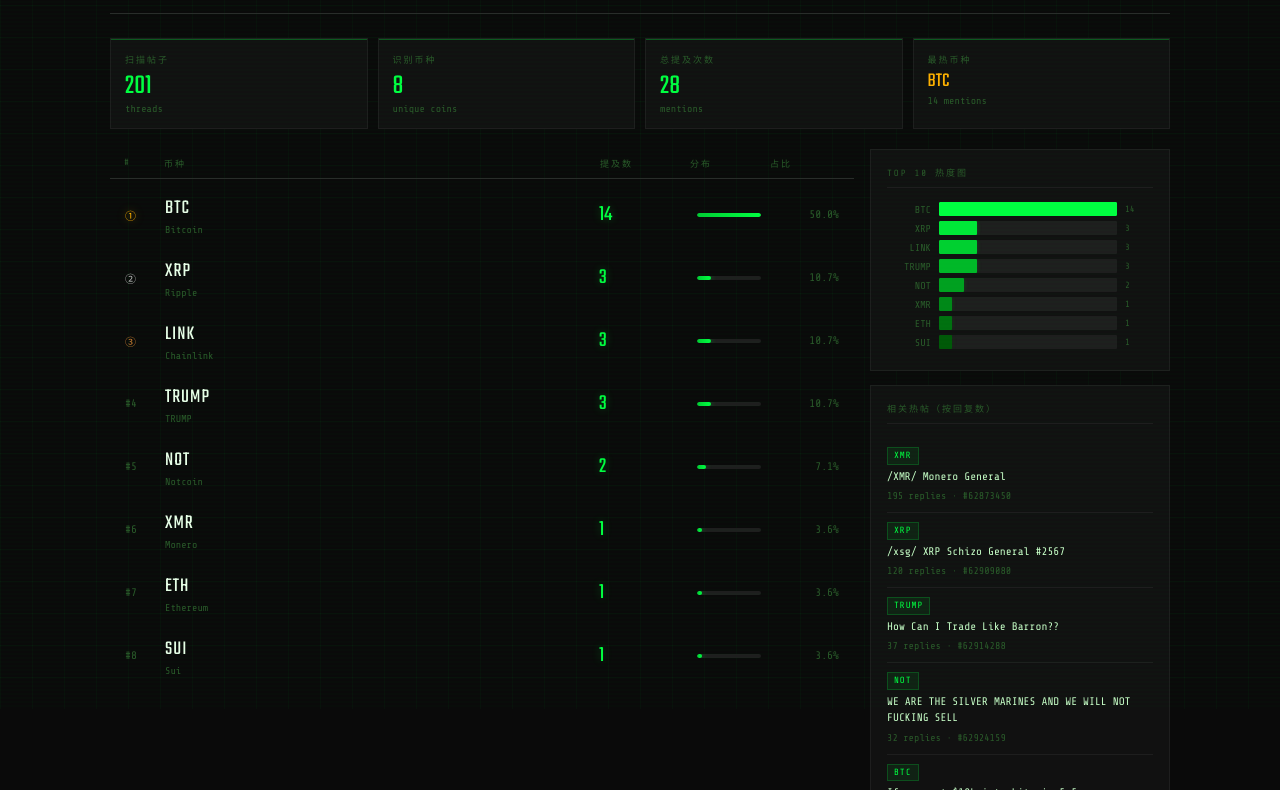
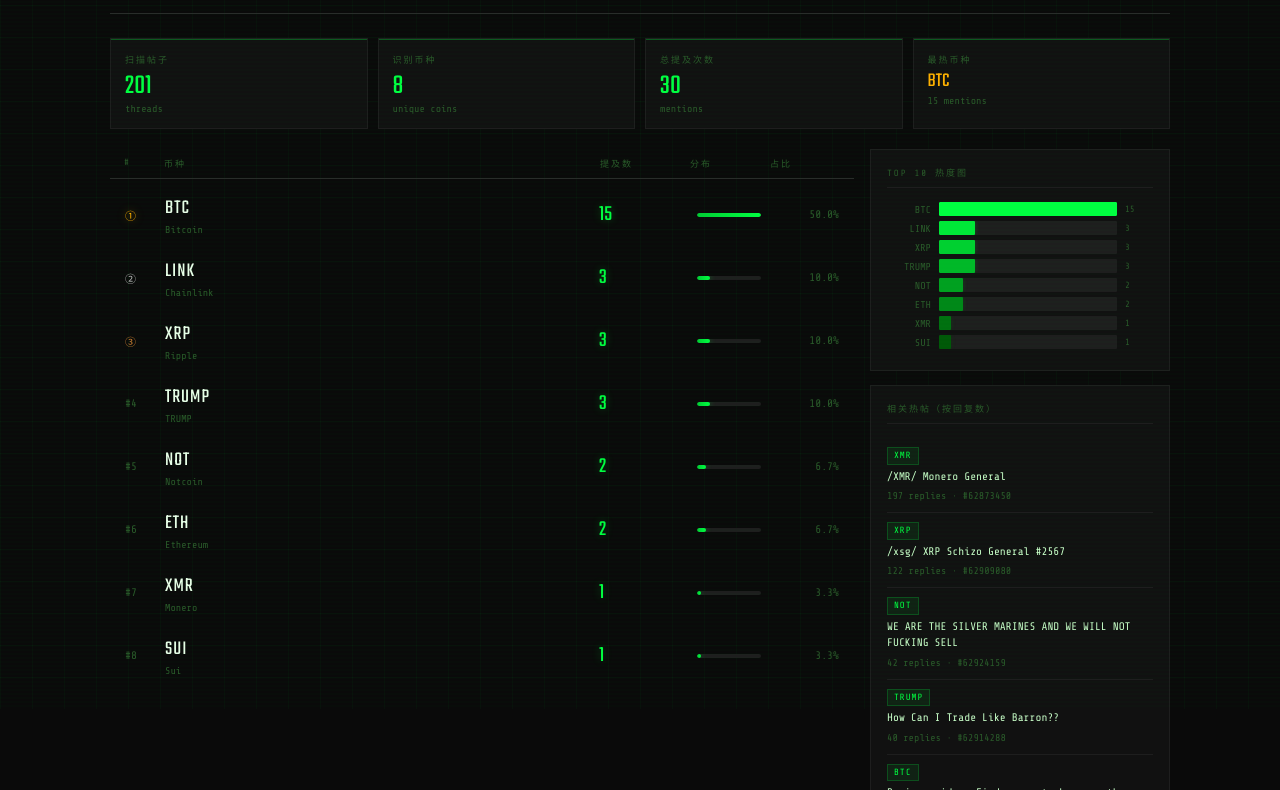
Before and after one commit to ForBTM/biz-tracker, a plain HTML site: page index.html in a window 1280 px wide. Shown: the part 91-881 px from the top of the page. Drawn offline with nearby package versions, Linux system fonts and the light colour scheme.

Commit message:
📊 update report 2026-11-19 03:07 UTC

```diff
--- a/index.html
+++ b/index.html
@@ -3,7 +3,7 @@
 <head>
 <meta charset="UTF-8">
 <meta name="viewport" content="width=device-width,initial-scale=1.0">
-<title>/biz/ Crypto Tracker · 2026-11-18 21:46:58</title>
+<title>/biz/ Crypto Tracker · 2026-11-19 03:07:08</title>
 <style>
 @import url('https://fonts.googleapis.com/css2?family=Share+Tech+Mono&family=Teko:wght@300;400;500&display=swap');
 :root{--bg:#0a0a0a;--panel:#111;--border:#1e1e1e;--border2:#2a2a2a;--green:#00ff41;--green2:#00cc33;--amber:#ffb000;--red:#ff3030;--text:#c8ffc8;--muted:#2a5a2a;--white:#e8ffe8;}
@@ -68,7 +68,7 @@ header{border-bottom:1px solid var(--border2);padding-bottom:18px;margin-bottom:
       <div class="subtitle">4chan /biz/ · 加密货币提及频率</div>
     </div>
     <div class="meta">
-      生成时间：<strong>2026-11-18 21:46:58</strong><br>
+      生成时间：<strong>2026-11-19 03:07:08</strong><br>
       数据来源：4chan /biz/ catalog<br>
       扫描帖子：<strong>201</strong> 个
     </div>
@@ -77,8 +77,8 @@ header{border-bottom:1px solid var(--border2);padding-bottom:18px;margin-bottom:
   <div class="stats-row">
     <div class="sc"><div class="sl">扫描帖子</div><div class="sv">201</div><div class="ss">threads</div></div>
     <div class="sc"><div class="sl">识别币种</div><div class="sv">8</div><div class="ss">unique coins</div></div>
-    <div class="sc"><div class="sl">总提及次数</div><div class="sv">28</div><div class="ss">mentions</div></div>
-    <div class="sc"><div class="sl">最热币种</div><div class="sv amber">BTC</div><div class="ss">14 mentions</div></div>
+    <div class="sc"><div class="sl">总提及次数</div><div class="sv">30</div><div class="ss">mentions</div></div>
+    <div class="sc"><div class="sl">最热币种</div><div class="sv amber">BTC</div><div class="ss">15 mentions</div></div>
   </div>
 
   <div class="main-layout">
@@ -95,7 +95,7 @@ header{border-bottom:1px solid var(--border2);padding-bottom:18px;margin-bottom:
               <div class="coin-full">Bitcoin</div>
             </div>
           </div>
-          <div class="coin-count">14</div>
+          <div class="coin-count">15</div>
           <div class="coin-bar-wrap">
             <div class="coin-bar-bg"><div class="coin-bar" style="width:100.0%"></div></div>
           </div>
@@ -105,29 +105,29 @@ header{border-bottom:1px solid var(--border2);padding-bottom:18px;margin-bottom:
           <div class="rank top2">②</div>
           <div class="coin-name">
             <div>
+              <div class="coin-symbol">LINK</div>
+              <div class="coin-full">Chainlink</div>
+            </div>
+          </div>
+          <div class="coin-count">3</div>
+          <div class="coin-bar-wrap">
+            <div class="coin-bar-bg"><div class="coin-bar" style="width:20.0%"></div></div>
+          </div>
+          <div class="coin-pct">10.0%</div>
+        </div>
+        <div class="coin-row" style="animation-delay:0.06s">
+          <div class="rank top3">③</div>
+          <div class="coin-name">
+            <div>
               <div class="coin-symbol">XRP</div>
               <div class="coin-full">Ripple</div>
             </div>
           </div>
           <div class="coin-count">3</div>
           <div class="coin-bar-wrap">
-            <div class="coin-bar-bg"><div class="coin-bar" style="width:21.4%"></div></div>
+            <div class="coin-bar-bg"><div class="coin-bar" style="width:20.0%"></div></div>
           </div>
-          <div class="coin-pct">10.7%</div>
-        </div>
-        <div class="coin-row" style="animation-delay:0.06s">
-          <div class="rank top3">③</div>
-          <div class="coin-name">
-            <div>
-              <div class="coin-symbol">LINK</div>
-              <div class="coin-full">Chainlink</div>
-            </div>
-          </div>
-          <div class="coin-count">3</div>
-          <div class="coin-bar-wrap">
-            <div class="coin-bar-bg"><div class="coin-bar" style="width:21.4%"></div></div>
-          </div>
-          <div class="coin-pct">10.7%</div>
+          <div class="coin-pct">10.0%</div>
         </div>
         <div class="coin-row" style="animation-delay:0.09s">
           <div class="rank ">#4</div>
@@ -139,9 +139,9 @@ header{border-bottom:1px solid var(--border2);padding-bottom:18px;margin-bottom:
           </div>
           <div class="coin-count">3</div>
           <div class="coin-bar-wrap">
-            <div class="coin-bar-bg"><div class="coin-bar" style="width:21.4%"></div></div>
+            <div class="coin-bar-bg"><div class="coin-bar" style="width:20.0%"></div></div>
           </div>
-          <div class="coin-pct">10.7%</div>
+          <div class="coin-pct">10.0%</div>
         </div>
         <div class="coin-row" style="animation-delay:0.12s">
           <div class="rank ">#5</div>
@@ -153,12 +153,26 @@ header{border-bottom:1px solid var(--border2);padding-bottom:18px;margin-bottom:
           </div>
           <div class="coin-count">2</div>
           <div class="coin-bar-wrap">
-            <div class="coin-bar-bg"><div class="coin-bar" style="width:14.3%"></div></div>
+            <div class="coin-bar-bg"><div class="coin-bar" style="width:13.3%"></div></div>
           </div>
-          <div class="coin-pct">7.1%</div>
+          <div class="coin-pct">6.7%</div>
         </div>
         <div class="coin-row" style="animation-delay:0.15s">
           <div class="rank ">#6</div>
+          <div class="coin-name">
+            <div>
+              <div class="coin-symbol">ETH</div>
+              <div class="coin-full">Ethereum</div>
+            </div>
+          </div>
+          <div class="coin-count">2</div>
+          <div class="coin-bar-wrap">
+            <div class="coin-bar-bg"><div class="coin-bar" style="width:13.3%"></div></div>
+          </div>
+          <div class="coin-pct">6.7%</div>
+        </div>
+        <div class="coin-row" style="animation-delay:0.18s">
+          <div class="rank ">#7</div>
           <div class="coin-name">
             <div>
               <div class="coin-symbol">XMR</div>
@@ -167,23 +181,9 @@ header{border-bottom:1px solid var(--border2);padding-bottom:18px;margin-bottom:
           </div>
           <div class="coin-count">1</div>
           <div class="coin-bar-wrap">
-            <div class="coin-bar-bg"><div class="coin-bar" style="width:7.1%"></div></div>
+            <div class="coin-bar-bg"><div class="coin-bar" style="width:6.7%"></div></div>
           </div>
-          <div class="coin-pct">3.6%</div>
-        </div>
-        <div class="coin-row" style="animation-delay:0.18s">
-          <div class="rank ">#7</div>
-          <div class="coin-name">
-            <div>
-              <div class="coin-symbol">ETH</div>
-              <div class="coin-full">Ethereum</div>
-            </div>
-          </div>
-          <div class="coin-count">1</div>
-          <div class="coin-bar-wrap">
-            <div class="coin-bar-bg"><div class="coin-bar" style="width:7.1%"></div></div>
-          </div>
-          <div class="coin-pct">3.6%</div>
+          <div class="coin-pct">3.3%</div>
         </div>
         <div class="coin-row" style="animation-delay:0.21s">
           <div class="rank ">#8</div>
@@ -195,9 +195,9 @@ header{border-bottom:1px solid var(--border2);padding-bottom:18px;margin-bottom:
           </div>
           <div class="coin-count">1</div>
           <div class="coin-bar-wrap">
-            <div class="coin-bar-bg"><div class="coin-bar" style="width:7.1%"></div></div>
+            <div class="coin-bar-bg"><div class="coin-bar" style="width:6.7%"></div></div>
           </div>
-          <div class="coin-pct">3.6%</div>
+          <div class="coin-pct">3.3%</div>
         </div>
     </div>
     <div class="sidebar">
@@ -209,54 +209,54 @@ header{border-bottom:1px solid var(--border2);padding-bottom:18px;margin-bottom:
           <div class="hm-bar">
             <div class="hm-fill" style="width:100.0%;background:#00ff41;box-shadow:0 0 4px #00ff4140"></div>
           </div>
-          <div class="hm-count">14</div>
+          <div class="hm-count">15</div>
+        </div>
+        <div class="hm-row">
+          <div class="hm-label">LINK</div>
+          <div class="hm-bar">
+            <div class="hm-fill" style="width:20.0%;background:#00e838;box-shadow:0 0 4px #00e83840"></div>
+          </div>
+          <div class="hm-count">3</div>
         </div>
         <div class="hm-row">
           <div class="hm-label">XRP</div>
           <div class="hm-bar">
-            <div class="hm-fill" style="width:21.4%;background:#00e838;box-shadow:0 0 4px #00e83840"></div>
-          </div>
-          <div class="hm-count">3</div>
-        </div>
-        <div class="hm-row">
-          <div class="hm-label">LINK</div>
-          <div class="hm-bar">
-            <div class="hm-fill" style="width:21.4%;background:#00d030;box-shadow:0 0 4px #00d03040"></div>
+            <div class="hm-fill" style="width:20.0%;background:#00d030;box-shadow:0 0 4px #00d03040"></div>
           </div>
           <div class="hm-count">3</div>
         </div>
         <div class="hm-row">
           <div class="hm-label">TRUMP</div>
           <div class="hm-bar">
-            <div class="hm-fill" style="width:21.4%;background:#00b828;box-shadow:0 0 4px #00b82840"></div>
+            <div class="hm-fill" style="width:20.0%;background:#00b828;box-shadow:0 0 4px #00b82840"></div>
           </div>
           <div class="hm-count">3</div>
         </div>
         <div class="hm-row">
           <div class="hm-label">NOT</div>
           <div class="hm-bar">
-            <div class="hm-fill" style="width:14.3%;background:#00a020;box-shadow:0 0 4px #00a02040"></div>
+            <div class="hm-fill" style="width:13.3%;background:#00a020;box-shadow:0 0 4px #00a02040"></div>
+          </div>
+          <div class="hm-count">2</div>
+        </div>
+        <div class="hm-row">
+          <div class="hm-label">ETH</div>
+          <div class="hm-bar">
+            <div class="hm-fill" style="width:13.3%;background:#008818;box-shadow:0 0 4px #00881840"></div>
           </div>
           <div class="hm-count">2</div>
         </div>
         <div class="hm-row">
           <div class="hm-label">XMR</div>
           <div class="hm-bar">
-            <div class="hm-fill" style="width:7.1%;background:#008818;box-shadow:0 0 4px #00881840"></div>
-          </div>
-          <div class="hm-count">1</div>
-        </div>
-        <div class="hm-row">
-          <div class="hm-label">ETH</div>
-          <div class="hm-bar">
-            <div class="hm-fill" style="width:7.1%;background:#007010;box-shadow:0 0 4px #00701040"></div>
+            <div class="hm-fill" style="width:6.7%;background:#007010;box-shadow:0 0 4px #00701040"></div>
           </div>
           <div class="hm-count">1</div>
         </div>
         <div class="hm-row">
           <div class="hm-label">SUI</div>
           <div class="hm-bar">
-            <div class="hm-fill" style="width:7.1%;background:#005808;box-shadow:0 0 4px #00580840"></div>
+            <div class="hm-fill" style="width:6.7%;background:#005808;box-shadow:0 0 4px #00580840"></div>
           </div>
           <div class="hm-count">1</div>
         </div></div>
@@ -269,28 +269,35 @@ header{border-bottom:1px solid var(--border2);padding-bottom:18px;margin-bottom:
           <div class="th-sub">
             <a href="https://boards.4chan.org/biz/thread/62873450" target="_blank">/XMR/ Monero General</a>
           </div>
-          <div class="th-meta">195 replies · #62873450</div>
+          <div class="th-meta">197 replies · #62873450</div>
         </div>
         <div class="thread-item">
           <div class="th-coins"><span class="th-tag">XRP</span></div>
           <div class="th-sub">
             <a href="https://boards.4chan.org/biz/thread/62909080" target="_blank">/xsg/ XRP Schizo General #2567</a>
           </div>
-          <div class="th-meta">120 replies · #62909080</div>
+          <div class="th-meta">122 replies · #62909080</div>
+        </div>
+        <div class="thread-item">
+          <div class="th-coins"><span class="th-tag">NOT</span></div>
+          <div class="th-sub">
+            <a href="https://boards.4chan.org/biz/thread/62924159" target="_blank">WE ARE THE SILVER MARINES AND WE WILL NOT FUCKING SELL</a>
+          </div>
+          <div class="th-meta">42 replies · #62924159</div>
         </div>
         <div class="thread-item">
           <div class="th-coins"><span class="th-tag">TRUMP</span></div>
           <div class="th-sub">
             <a href="https://boards.4chan.org/biz/thread/62914288" target="_blank">How Can I Trade Like Barron??</a>
           </div>
-          <div class="th-meta">37 replies · #62914288</div>
+          <div class="th-meta">40 replies · #62914288</div>
         </div>
         <div class="thread-item">
-          <div class="th-coins"><span class="th-tag">NOT</span></div>
+          <div class="th-coins"><span class="th-tag">BTC</span></div>
           <div class="th-sub">
-            <a href="https://boards.4chan.org/biz/thread/62924159" target="_blank">WE ARE THE SILVER MARINES AND WE WILL NOT FUCKING SELL</a>
+            <a href="https://boards.4chan.org/biz/thread/62920289" target="_blank">Business idea: Find a way to harness the energy of people who go out o</a>
           </div>
-          <div class="th-meta">32 replies · #62924159</div>
+          <div class="th-meta">25 replies · #62920289</div>
         </div>
         <div class="thread-item">
           <div class="th-coins"><span class="th-tag">BTC</span></div>
@@ -318,14 +325,7 @@ header{border-bottom:1px solid var(--border2);padding-bottom:18px;margin-bottom:
           <div class="th-sub">
             <a href="https://boards.4chan.org/biz/thread/62919544" target="_blank">TEXTBOOK DEAD CAT BOUNCE</a>
           </div>
-          <div class="th-meta">17 replies · #62919544</div>
-        </div>
-        <div class="thread-item">
-          <div class="th-coins"><span class="th-tag">BTC</span></div>
-          <div class="th-sub">
-            <a href="https://boards.4chan.org/biz/thread/62920289" target="_blank">Business idea: Find a way to harness the energy of people who go out o</a>
-          </div>
-          <div class="th-meta">15 replies · #62920289</div>
+          <div class="th-meta">19 replies · #62919544</div>
         </div>
         <div class="thread-item">
           <div class="th-coins"><span class="th-tag">BTC</span></div>
@@ -339,7 +339,7 @@ header{border-bottom:1px solid var(--border2);padding-bottom:18px;margin-bottom:
   </div>
 
   <div class="footer">
-    GENERATED BY /biz/ CRYPTO TRACKER · 2026-11-18 21:46:58 · DATA FROM 4CHAN PUBLIC API
+    GENERATED BY /biz/ CRYPTO TRACKER · 2026-11-19 03:07:08 · DATA FROM 4CHAN PUBLIC API
   </div>
 </div>
 </body>
```
